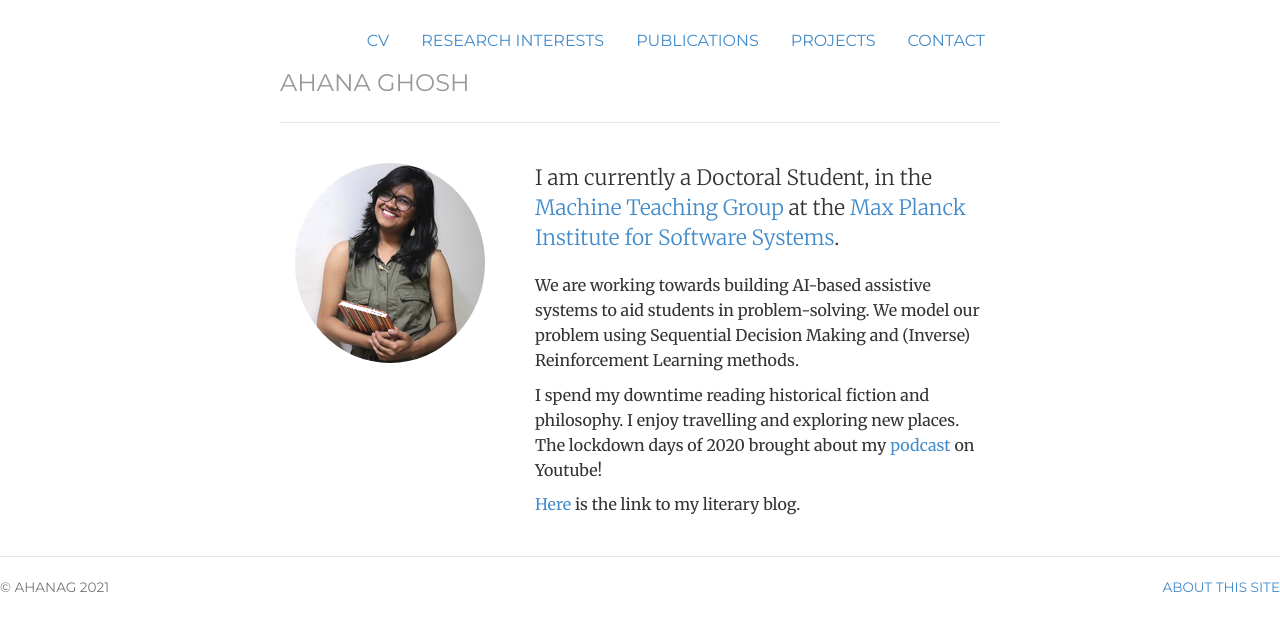
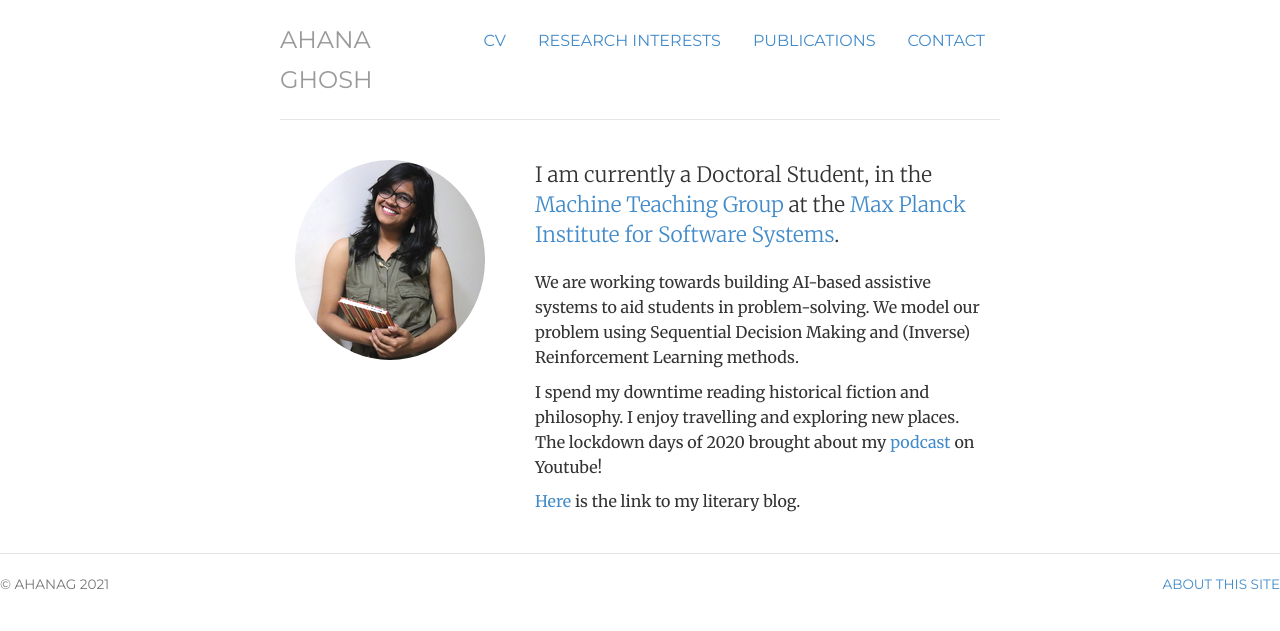
Before and after one commit to ahana204/ahana204.github.io, a Jekyll site: the page built from index.html, in a window 1280 px wide. Shown: the top 631 px of the page. Built offline with Jekyll 4.4.1, drawn with Linux system fonts in a browser that asks for light colours.

Commit message:
Update header.html

```diff
--- a/_includes/header.html
+++ b/_includes/header.html
@@ -3,7 +3,6 @@
 		<li class="{{ page.cv }}"><a href="/cv" title="CV">CV</a></li>
 		<li class="{{ page.research_interests }}"><a href="/research_interests" title="Research Interests">Research Interests</a></li>
 		<li class="{{ page.publications }}"><a href="/publications" title="Publications">Publications</a></li>
-		<li class="{{ page.projects }}"><a href="/projects" title="Projects">Projects</a></li>
 		<li class="{{ page.contact }}"><a href="/contact" title="Contact">Contact</a></li>
 	</ul>
 	<h3 class="text-muted"><a href="/">Ahana Ghosh</a></h3>
```
